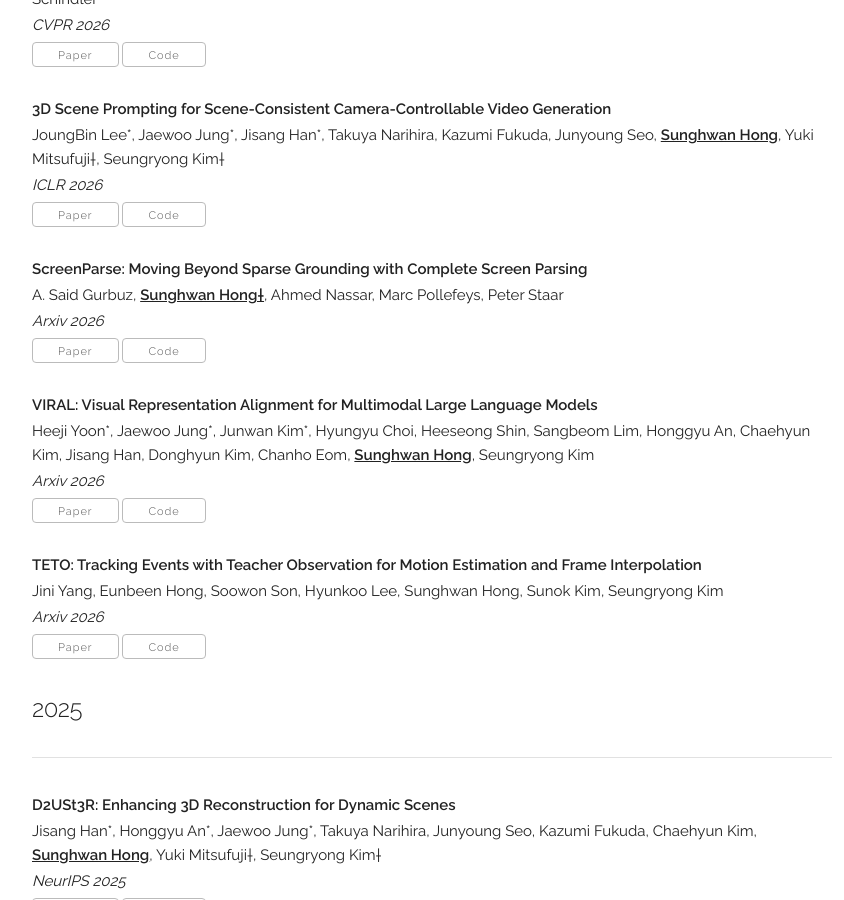
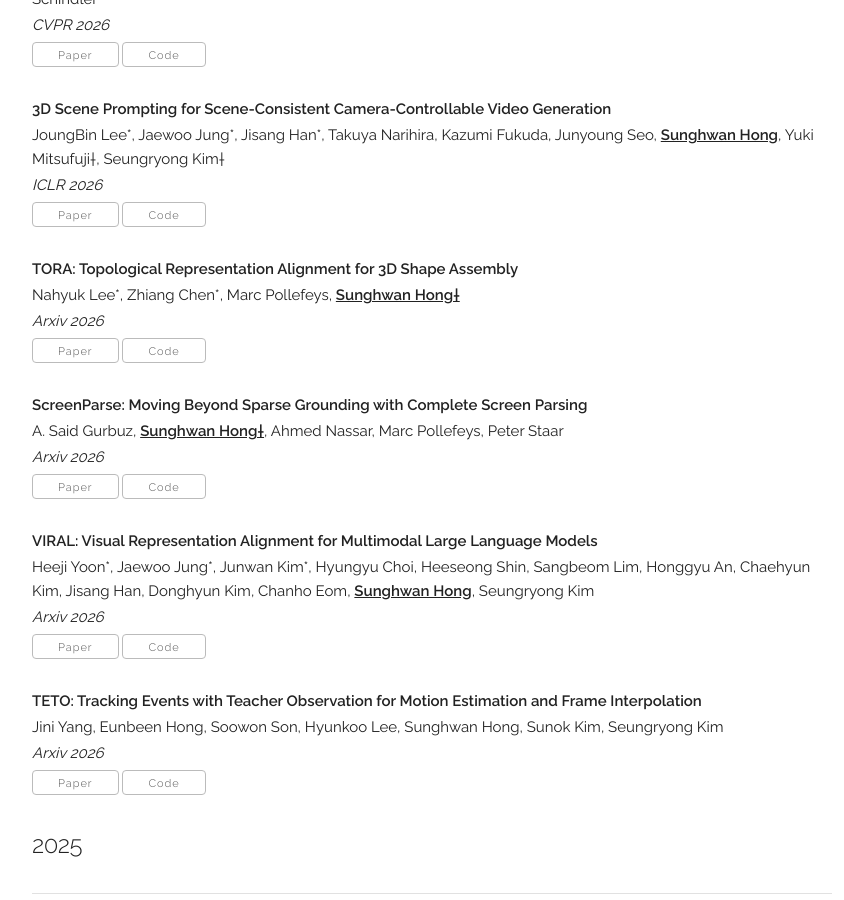
Before and after one commit to jang-1996/jang-1996.github.io, a Jekyll site: the page built from index.html, in a window 1280 px wide and 900 px high, scrolled down 2228 px. Shown: the whole window, without its empty margins (208-1052 px from the left). Built offline with Jekyll 4.4.1, drawn with Linux system fonts in a browser that asks for light colours; some web fonts are replaced.

Commit message:
Update publications.yaml

```diff
--- a/_data/publications.yaml
+++ b/_data/publications.yaml
@@ -26,6 +26,13 @@
     venue: "ICLR 2026"
     paper_pdf: "https://arxiv.org/abs/2510.14945"
     code: "https://cvlab-kaist.github.io/3DScenePrompt/"
+    selected: y
+
+  - title: "TORA: Topological Representation Alignment for 3D Shape Assembly"
+    authors: "Nahyuk Lee*, Zhiang Chen*, Marc Pollefeys, <b><u>Sunghwan Hong&dagger;</u></b>"
+    venue: "Arxiv 2026"
+    paper_pdf: "https://arxiv.org/pdf/2604.04050"
+    code: "https://nahyuklee.github.io/tora/"
     selected: y
 
   - title: "ScreenParse: Moving Beyond Sparse Grounding with Complete Screen Parsing"
```
